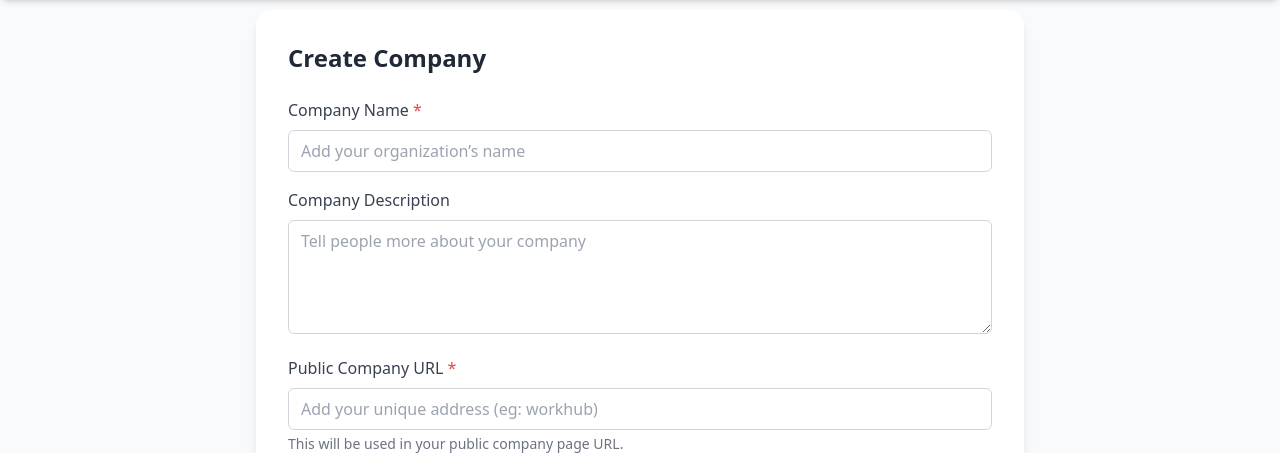
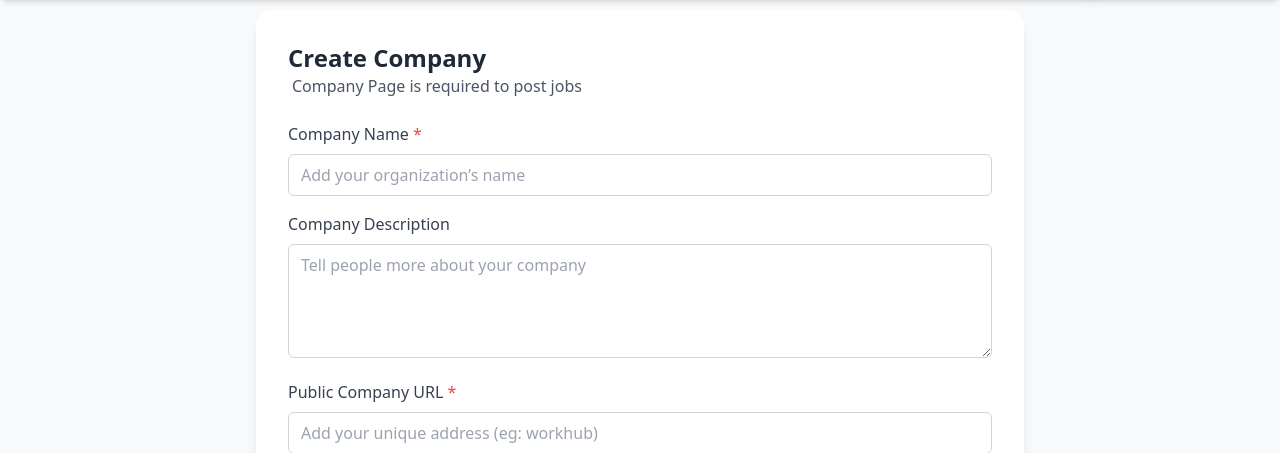
Before and after one commit to SumaniqueCode/WorkHub, a Django app: page /company/create/ in a window 1280 px wide. Shown: the part 70-523 px from the top of the page. Run offline with Django 5.2, Linux system fonts and the light colour scheme; a user stored in the database is signed in; data comes from the database, SQL or seed files in the repository; some libraries are stand-ins or nearby versions.

Commit message:
minor fix

```diff
--- a/templates/pages/companies/create_company.html
+++ b/templates/pages/companies/create_company.html
@@ -3,7 +3,8 @@
 {% block content %}
 <div class="bg-gray-50 min-h-screen flex items-center justify-center p-4">
   <div class="bg-white shadow-lg rounded-2xl w-full max-w-3xl p-8">
-    <h1 class="text-2xl font-bold mb-6 text-gray-800">Create Company</h1>
+    <h1 class="text-2xl font-bold text-gray-800">Create Company</h1>
+    <p class="mb-6 text-gray-600 text-md ml-1"> Company Page is required to post jobs </p>
 
     <form method="POST" enctype="multipart/form-data" class="space-y-4">
       {% csrf_token %}
```
